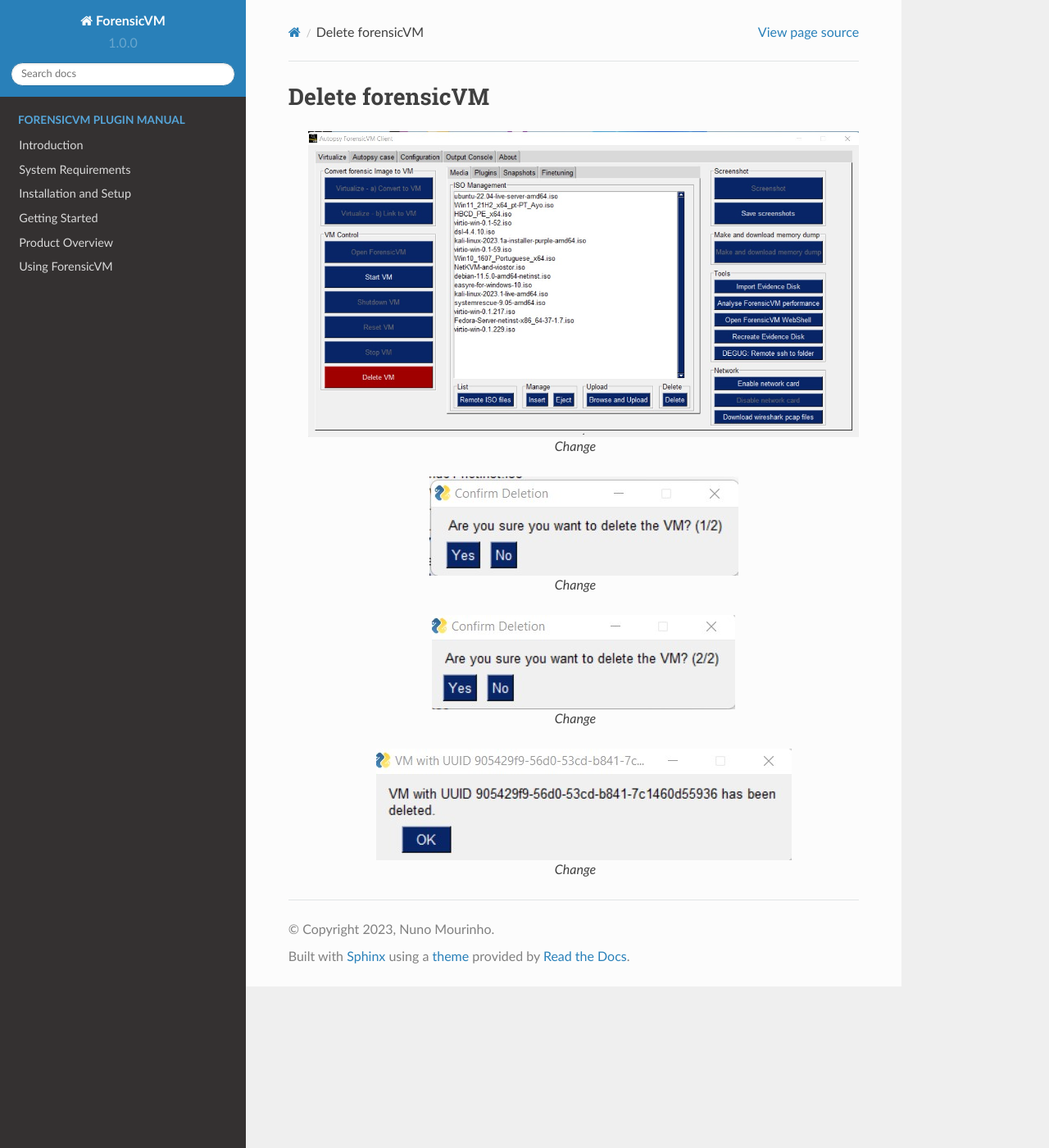
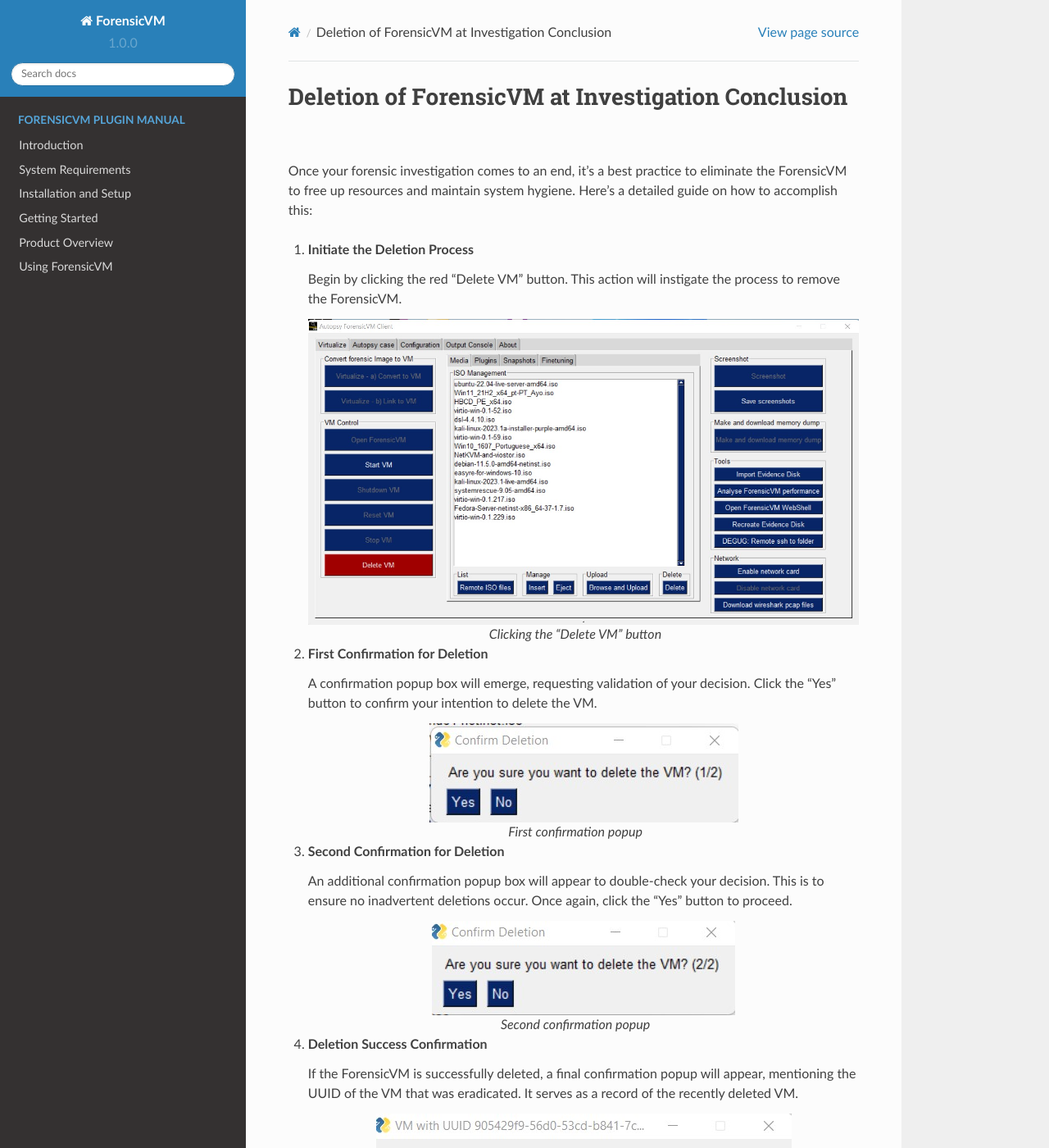
Before and after one commit to nunomourinho/forensicVmAutopsyUserManual, a Sphinx documentation site: the page built from docs/user/delete_vm.rst, in a window 1280 px wide and 1400 px high. Shown: the whole window at 82% size. Built offline with Sphinx 7.4.7 and the Read the Docs theme 2.0.0, drawn with Linux system fonts in a browser that asks for light colours; pages that are not in the unit, such as notebooks, are missing from menus; some of the changed text lies outside the part shown.

Commit message:
Update delete_vm.rst

```diff
--- a/docs/user/delete_vm.rst
+++ b/docs/user/delete_vm.rst
@@ -1,28 +1,44 @@
-Delete forensicVM
-==================
+Deletion of ForensicVM at Investigation Conclusion
+===================================================
+
+Once your forensic investigation comes to an end, it's a best practice to eliminate the ForensicVM to free up resources and maintain system hygiene. Here's a detailed guide on how to accomplish this:
+
+1) **Initiate the Deletion Process**
+
+   Begin by clicking the red "Delete VM" button. This action will instigate the process to remove the ForensicVM.
 
    .. figure:: img/delete_vm_0001.jpg
-      :alt: Change
+      :alt: Clicking the "Delete VM" button
       :align: center
 
-      Change
+      Clicking the "Delete VM" button
+
+2) **First Confirmation for Deletion**
+
+   A confirmation popup box will emerge, requesting validation of your decision. Click the "Yes" button to confirm your intention to delete the VM.
 
    .. figure:: img/delete_vm_0002.jpg
-      :alt: Change
+      :alt: First confirmation popup
       :align: center
 
-      Change
+      First confirmation popup
 
+3) **Second Confirmation for Deletion**
+
+   An additional confirmation popup box will appear to double-check your decision. This is to ensure no inadvertent deletions occur. Once again, click the "Yes" button to proceed.
 
    .. figure:: img/delete_vm_0003.jpg
-      :alt: Change
+      :alt: Second confirmation popup
       :align: center
 
-      Change
+      Second confirmation popup
 
+4) **Deletion Success Confirmation**
+
+   If the ForensicVM is successfully deleted, a final confirmation popup will appear, mentioning the UUID of the VM that was eradicated. It serves as a record of the recently deleted VM.
 
    .. figure:: img/delete_vm_0004.jpg
-      :alt: Change
+      :alt: Deletion success confirmation
       :align: center
 
-      Change
+      Deletion success confirmation
```
